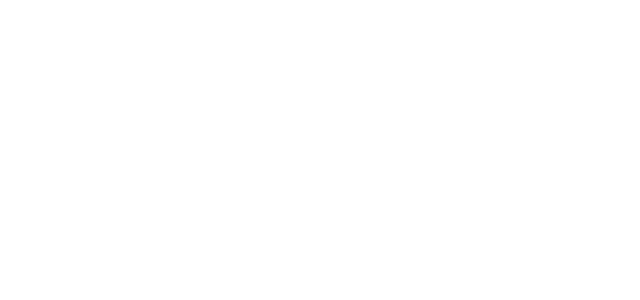
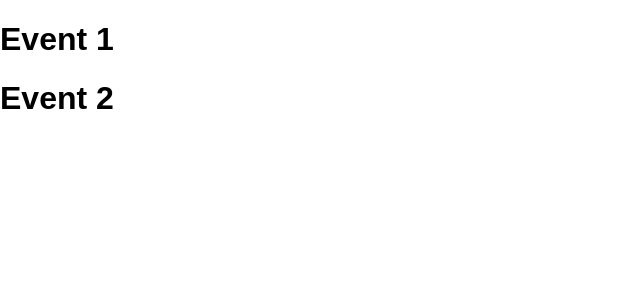
Before and after one commit to SimonADW/241013-WDS-google-calendar-clone, a React (Vite) app: page / in a window 1280 px wide. Shown: the top 300 px of the page, without its empty margins (0-640 px from the left). Built offline with nearby package versions, Linux system fonts and the light colour scheme.

Commit message:
Add context and useEvent hook

```diff
--- a/src/App.tsx
+++ b/src/App.tsx
@@ -1,14 +1,20 @@
-import { useState } from 'react'
-import reactLogo from './assets/react.svg'
-import viteLogo from '/vite.svg'
+import { useContext } from 'react'
 import './App.css'
+import { EventContext } from './components/EventProvider/EventProvider'
 
 function App() {
+  const [eventsArray] = useContext(EventContext)
 
+  console.log(eventsArray);
 
   return (
     <>
-
+      {eventsArray.map((booking) => (
+        <div key={booking.id}>
+          <h1>{booking.title}</h1>
+        </div>
+      ))
+    }
     </>
   )
 }
--- /dev/null
+++ b/src/components/EventProvider/EventProvider.tsx
@@ -0,0 +1,20 @@
+import React, { createContext } from "react";
+import useEvent from "../../hooks/useEvent";
+
+export const EventContext = createContext([]);
+
+type EventProviderProps = {
+	children: React.ReactNode;
+};
+
+const EventProvider = ({ children }: EventProviderProps) => {
+	const eventsArray =  useEvent();
+
+	return (
+	<EventContext.Provider value={eventsArray}>
+		{children}
+	</EventContext.Provider>
+	)
+};
+
+export default EventProvider;
--- /dev/null
+++ b/src/hooks/useEvent.tsx
@@ -0,0 +1,22 @@
+import { useState } from 'react'
+
+const useEvent = () => {
+	const [eventsArray, setEventsArray] = useState([{ id: 1, title: 'Event 1' }, { id: 2, title: 'Event 2' }])
+
+	const addEvent = (event) => {
+		// Code to add an event here
+	}
+
+	const editEvent = (event) => {
+		// Code to edit an event here
+	}
+
+	const deleteEvent = (event) => {
+		// Code to delete an event here
+	}
+
+
+  return [eventsArray, addEvent, editEvent, deleteEvent]
+}
+
+export default useEvent
--- a/src/main.tsx
+++ b/src/main.tsx
@@ -1,10 +1,13 @@
-import { StrictMode } from 'react'
-import { createRoot } from 'react-dom/client'
-import App from './App.tsx'
-import './index.css'
+import { StrictMode } from "react";
+import { createRoot } from "react-dom/client";
+import App from "./App.tsx";
+import "./index.css";
+import EventProvider from "./components/EventProvider/EventProvider.tsx";
 
-createRoot(document.getElementById('root')!).render(
-  <StrictMode>
-    <App />
-  </StrictMode>,
-)
+createRoot(document.getElementById("root")!).render(
+	<StrictMode>
+		<EventProvider>
+			<App />
+		</EventProvider>
+	</StrictMode>
+);
```
